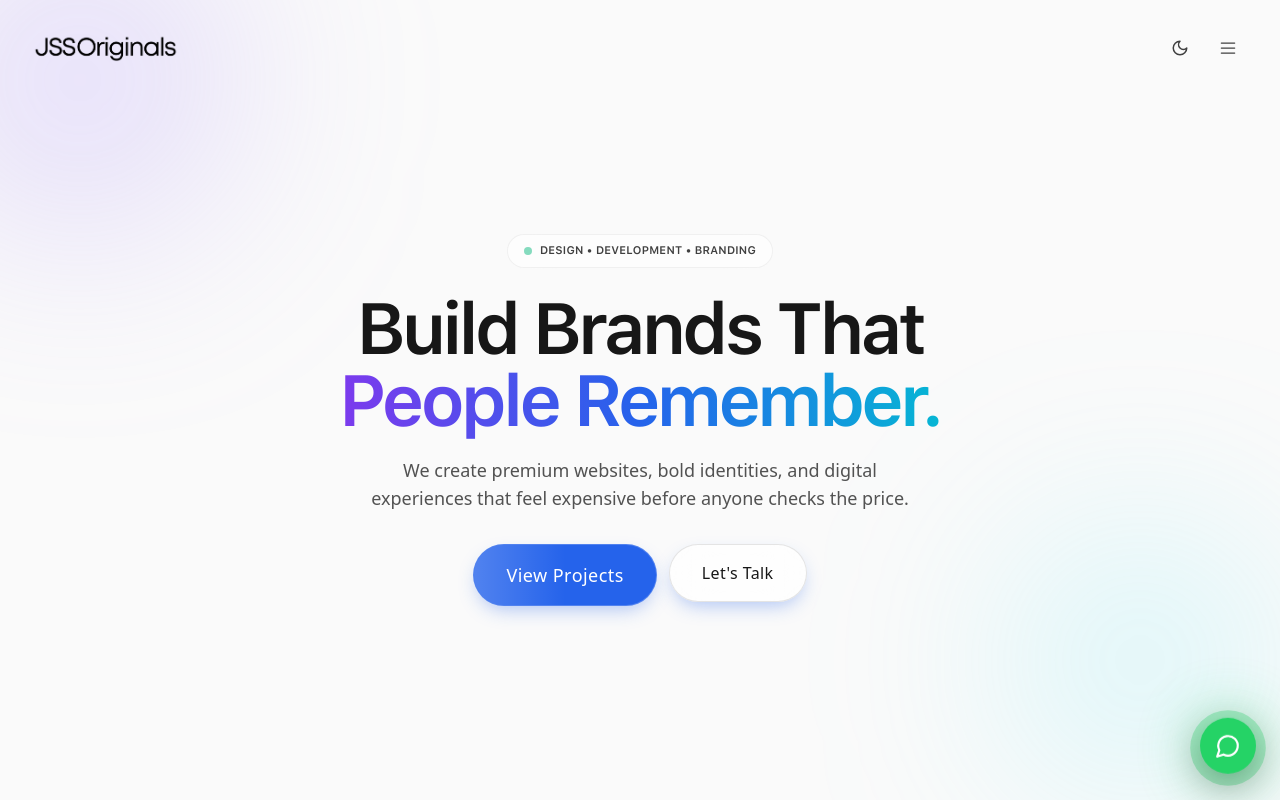
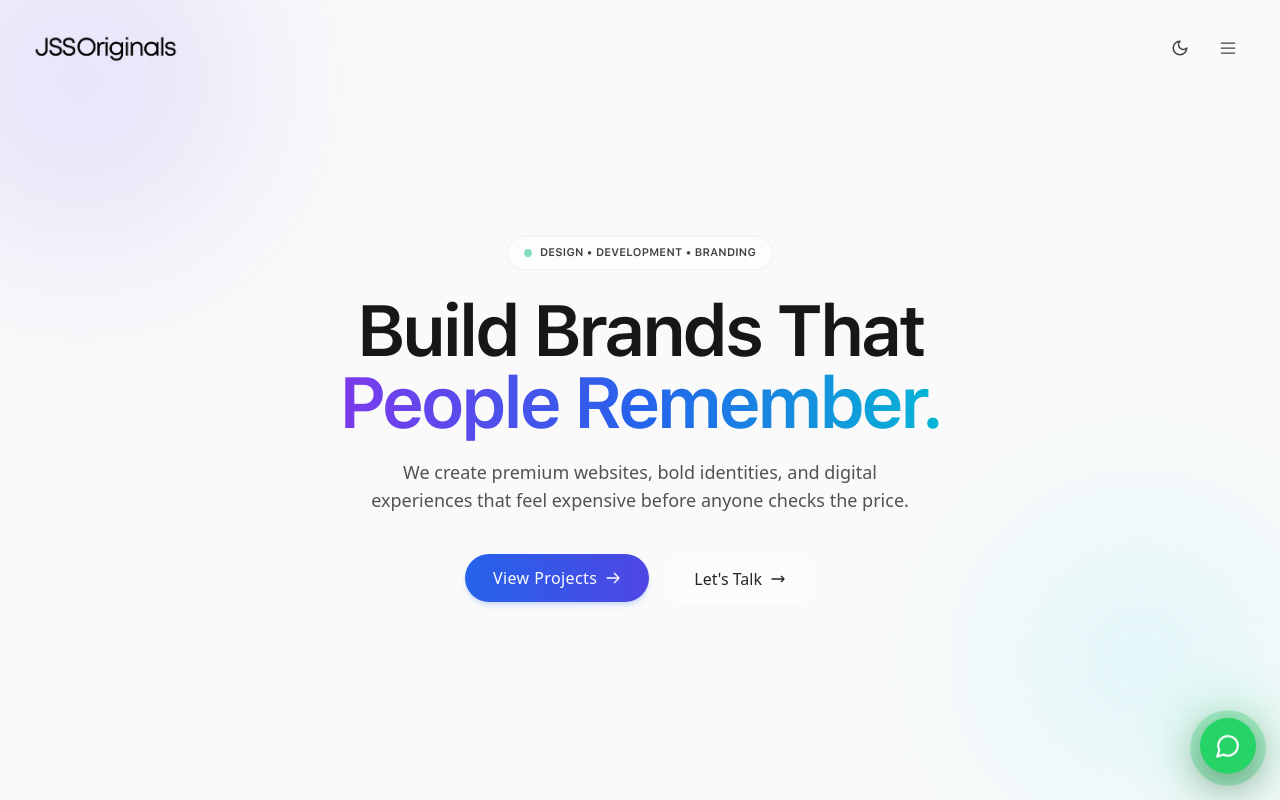
Before and after one commit to jitendra-math/Agency-Website, a Next.js app: page / in a window 1280 px wide. Shown: the top 800 px of the page. Built offline with nearby package versions, Linux system fonts and the light colour scheme; a web font is replaced by a local one.

Commit message:
Update via Repo Manager 🚀

```diff
--- a/src/components/sections/HeroSection.js
+++ b/src/components/sections/HeroSection.js
@@ -3,8 +3,6 @@
 "use client";
 
 import { motion } from "framer-motion";
-import ShineButton from "@/components/ui/ShineButton";
-import Button from "@/components/ui/Button";
 import Link from "next/link";
 
 export default function HeroSection() {
@@ -143,7 +141,7 @@ export default function HeroSection() {
           experiences that feel expensive before anyone checks the price.
         </motion.p>
 
-        {/* CTA */}
+        {/* CTA Buttons - Refined & Elegant */}
         <motion.div
           initial={{ opacity: 0, y: 18 }}
           animate={{ opacity: 1, y: 0 }}
@@ -153,51 +151,79 @@ export default function HeroSection() {
             ease: smoothEase,
           }}
           className="
-            mt-8
-
+            mt-10
             flex flex-col
             sm:flex-row
-
-            gap-3
+            gap-4
             justify-center
-
             w-full
             max-w-md
             mx-auto
           "
         >
-
-          {/* Primary */}
-          <Link href="/projects" className="w-full sm:w-auto">
-            <ShineButton className="w-full sm:w-auto px-8 py-4">
-              View Projects
-            </ShineButton>
+          {/* Primary Button - View Projects */}
+          <Link href="/projects" className="group relative w-full sm:w-auto">
+            <button
+              className="
+                relative w-full sm:w-auto
+                px-6 py-2.5 sm:px-7 sm:py-3
+                rounded-full
+                bg-gradient-to-r from-blue-600 to-indigo-600
+                text-white text-sm sm:text-base font-medium tracking-wide
+                shadow-md shadow-blue-500/20
+                transition-all duration-300
+                hover:scale-105 hover:shadow-xl hover:shadow-blue-500/30
+                active:scale-95
+                overflow-hidden
+                flex items-center justify-center gap-2
+              "
+            >
+              <span className="relative z-10 flex items-center justify-center gap-2">
+                View Projects
+                <svg
+                  className="w-4 h-4 transition-transform duration-300 group-hover:translate-x-1"
+                  fill="none"
+                  stroke="currentColor"
+                  viewBox="0 0 24 24"
+                >
+                  <path strokeLinecap="round" strokeLinejoin="round" strokeWidth={2} d="M14 5l7 7m0 0l-7 7m7-7H3" />
+                </svg>
+              </span>
+              {/* Subtle shine overlay */}
+              <div className="absolute inset-0 -translate-x-full group-hover:translate-x-full transition-transform duration-700 bg-gradient-to-r from-transparent via-white/20 to-transparent" />
+            </button>
           </Link>
 
-          {/* Secondary */}
-          <Link href="/contact" className="w-full sm:w-auto">
-            <Button
+          {/* Secondary Button - Let's Talk (Glassmorphic) */}
+          <Link href="/contact" className="group w-full sm:w-auto">
+            <button
               className="
                 w-full sm:w-auto
-                px-8 py-4
-
-                bg-white/70
-                dark:bg-white/[0.04]
-
-                backdrop-blur-xl
-
-                border
-                border-black/10
-                dark:border-white/10
-
-                text-neutral-900
-                dark:text-white
+                px-6 py-2.5 sm:px-7 sm:py-3
+                rounded-full
+                bg-white/40 dark:bg-white/5
+                backdrop-blur-md
+                border border-white/40 dark:border-white/10
+                text-neutral-800 dark:text-white
+                text-sm sm:text-base font-medium
+                transition-all duration-300
+                hover:bg-white/60 dark:hover:bg-white/10
+                hover:scale-105 hover:shadow-lg
+                active:scale-95
+                flex items-center justify-center gap-2
               "
             >
               Let's Talk
-            </Button>
+              <svg
+                className="w-4 h-4 transition-transform duration-300 group-hover:translate-x-1"
+                fill="none"
+                stroke="currentColor"
+                viewBox="0 0 24 24"
+              >
+                <path strokeLinecap="round" strokeLinejoin="round" strokeWidth={2} d="M17 8l4 4m0 0l-4 4m4-4H3" />
+              </svg>
+            </button>
           </Link>
-
         </motion.div>
 
       </div>
```
